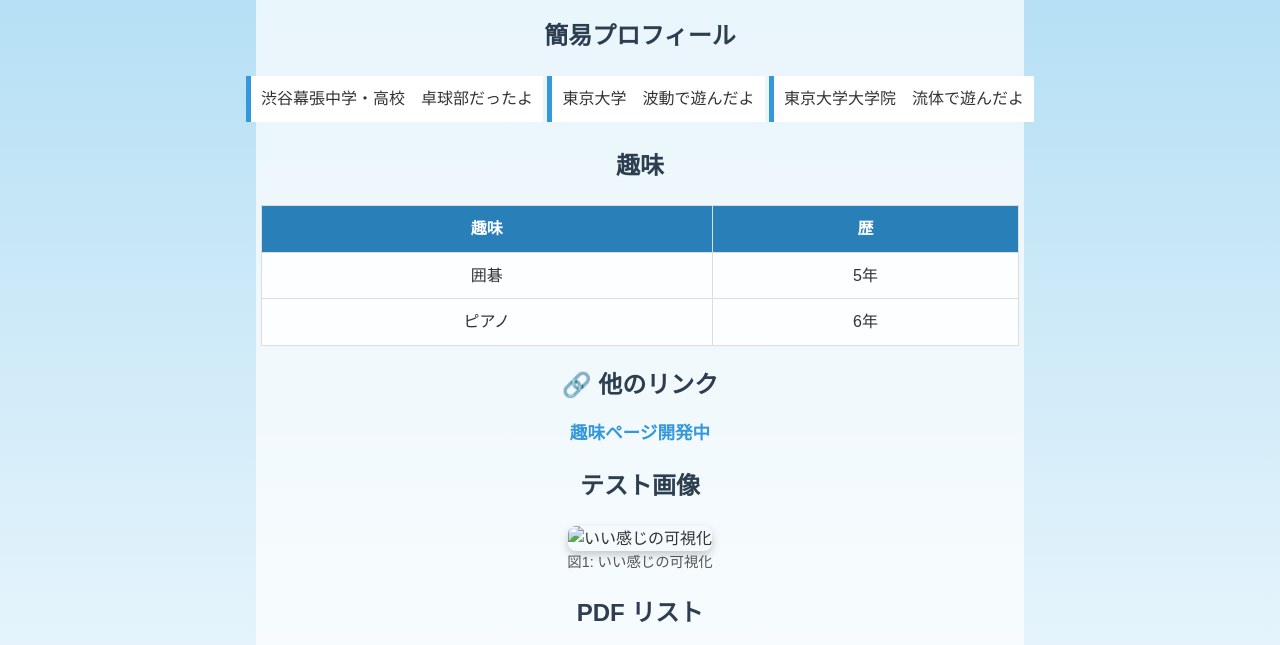
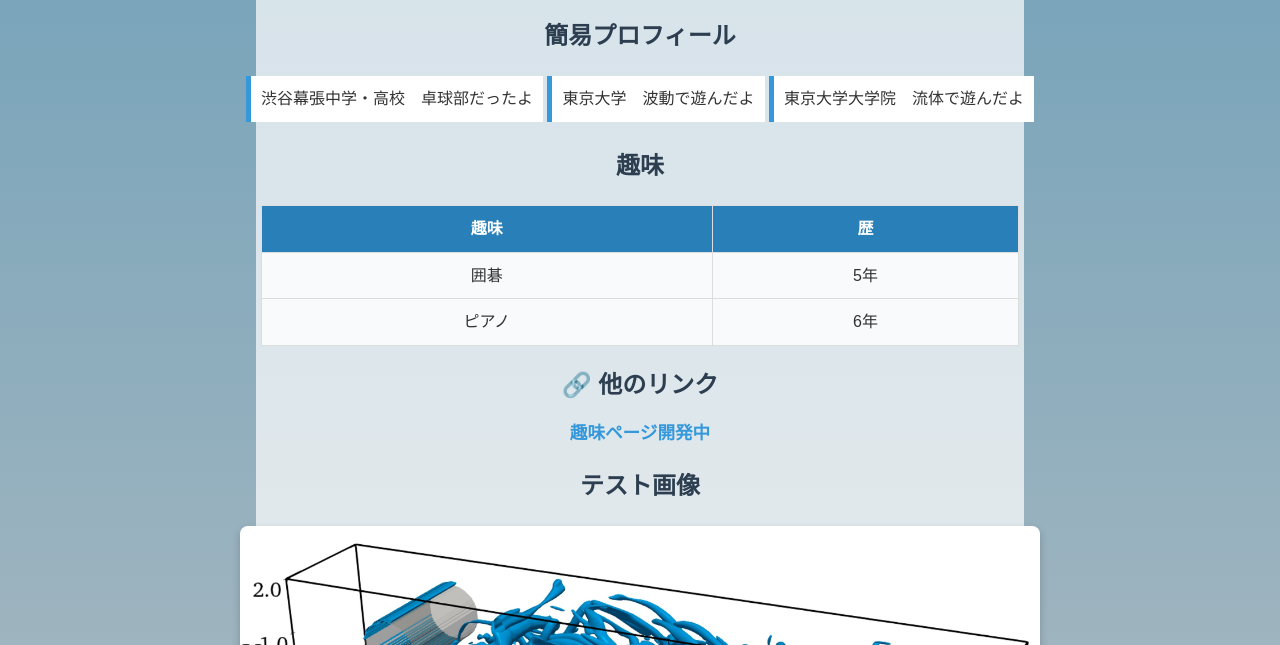
Before and after one commit to YutaHarimoto2025/personal-website, a website: page index.html in a window 1280 px wide. Shown: the part 119-764 px from the top of the page. Drawn offline with nearby package versions, Linux system fonts and the light colour scheme; the site is published under a folder, as on GitHub Pages, so addresses that start at the root find nothing.

Commit message:
画像ファイルのパスを修正

```diff
--- a/index.html
+++ b/index.html
@@ -60,7 +60,7 @@
     <!-- 画像添付 -->
     <h2>テスト画像</h2>
     <figure>
-        <img src="/image/Thesis_3D.jpg" alt="いい感じの可視化">
+        <img src="./image/Thesis_3D.jpg" alt="いい感じの可視化">
         <figcaption>図1: いい感じの可視化</figcaption>
     </figure>
 
--- a/style.css
+++ b/style.css
@@ -19,7 +19,7 @@ body {
     text-align: center; /* 中央寄せ */
 
     /* background-image: url('/image/back.png'); */
-    background: linear-gradient(#32a7e266, rgba(255, 255, 255, 0.4)),url('/image/back.png');
+    background: linear-gradient(#32a7e266, rgba(255, 255, 255, 0.4)),url('./image/back.png');
     background-size: 130%; /* 背景画像のサイズを50%に縮小 */
     background-repeat: no-repeat; /* 繰り返しを防ぐ */
     background-position: center; /* 画面中央に配置 */
```
Also changed, not shown: beginner_memo.md (+5 -2 lines).
